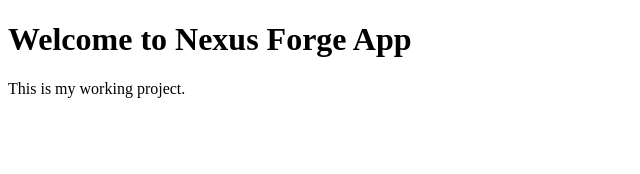
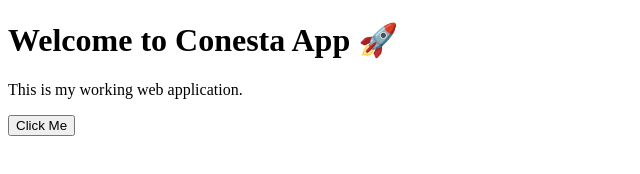
Before and after one commit to amyjemimah2007-lab/conesta-app, a plain HTML site: page index.html in a window 1280 px wide. Shown: the whole page, without its empty margins (0-640 px from the left). Drawn offline with Linux system fonts and the light colour scheme.

Commit message:
Update index.html

```diff
--- a/index.html
+++ b/index.html
@@ -1,10 +1,18 @@
 <!DOCTYPE html>
 <html>
 <head>
-  <title>Nexus Forge</title>
+    <title>Conesta App</title>
 </head>
 <body>
-  <h1>Welcome to Nexus Forge App</h1>
-  <p>This is my working project.</p>
+    <h1>Welcome to Conesta App 🚀</h1>
+    <p>This is my working web application.</p>
+
+    <button onclick="showMessage()">Click Me</button>
+
+    <script>
+        function showMessage() {
+            alert("App is working!");
+        }
+    </script>
 </body>
 </html>
```
